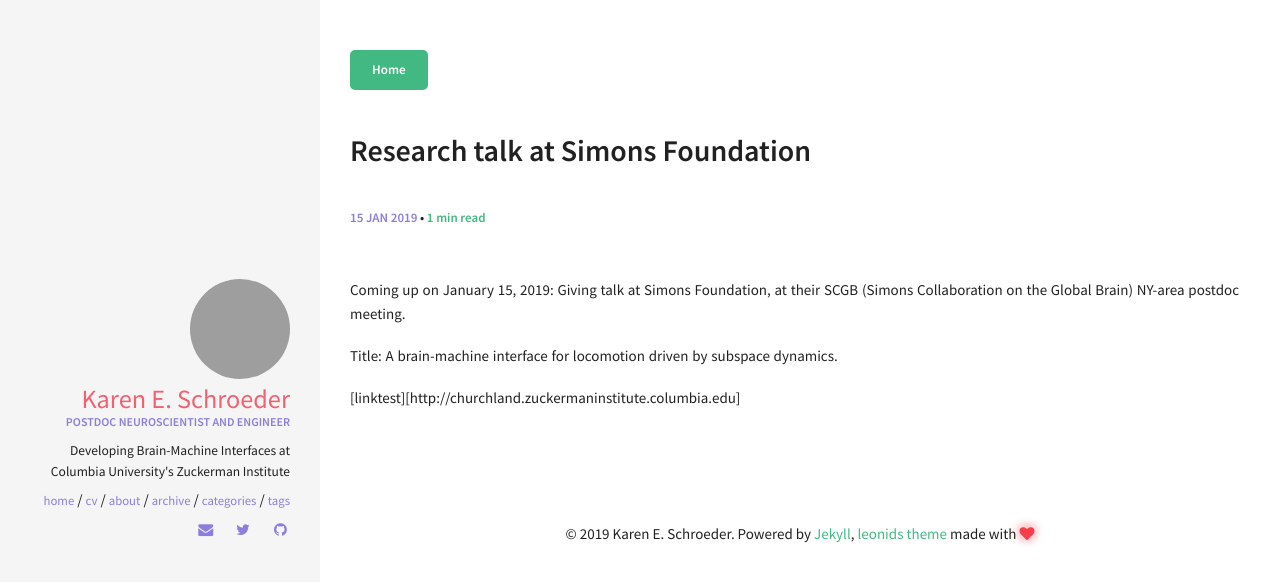
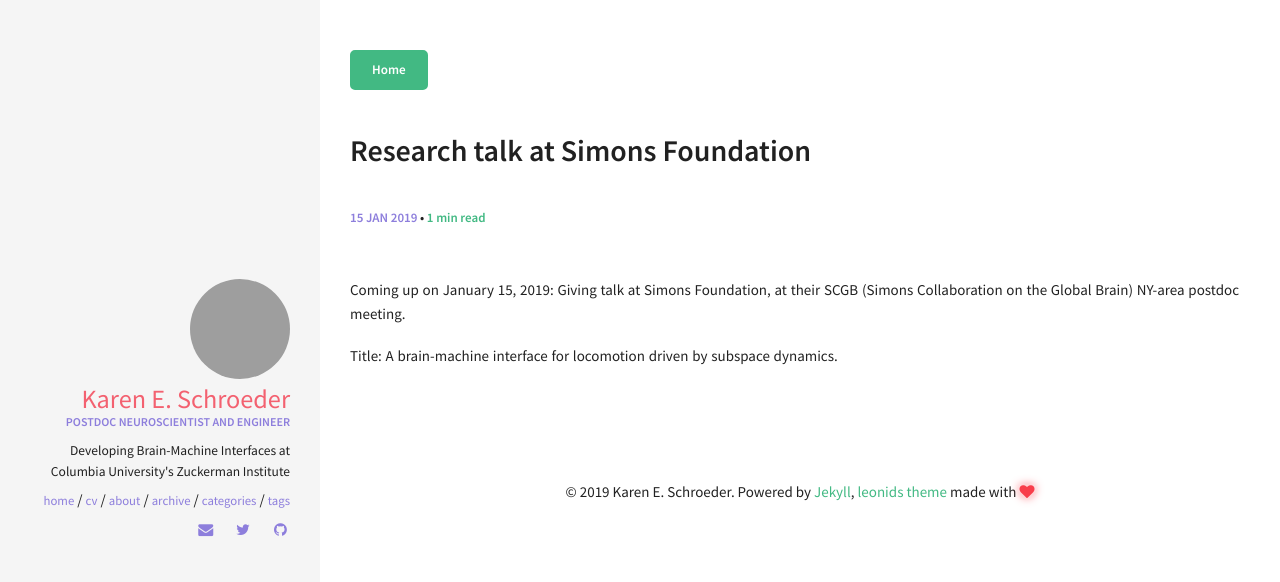
Before and after one commit to karschro/karschro.github.io, a Jekyll site: the page built from _posts/2019-01-15-simons-talk-announce.md, in a window 1280 px wide. Shown: the top 582 px of the page. Built offline with Jekyll 4.4.1, drawn with Linux system fonts in a browser that asks for light colours.

Commit message:
Update 2019-01-15-simons-talk-announce.md

```diff
--- a/_posts/2019-01-15-simons-talk-announce.md
+++ b/_posts/2019-01-15-simons-talk-announce.md
@@ -9,5 +9,3 @@ link: https://www.eventbrite.com/e/scgb-ny-area-postdoc-meeting-new-location-162
 Coming up on January 15, 2019: Giving talk at Simons Foundation, at their SCGB (Simons Collaboration on the Global Brain) NY-area postdoc meeting.
 
 Title: A brain-machine interface for locomotion driven by subspace dynamics.
-
-[linktest][http://churchland.zuckermaninstitute.columbia.edu]
```
